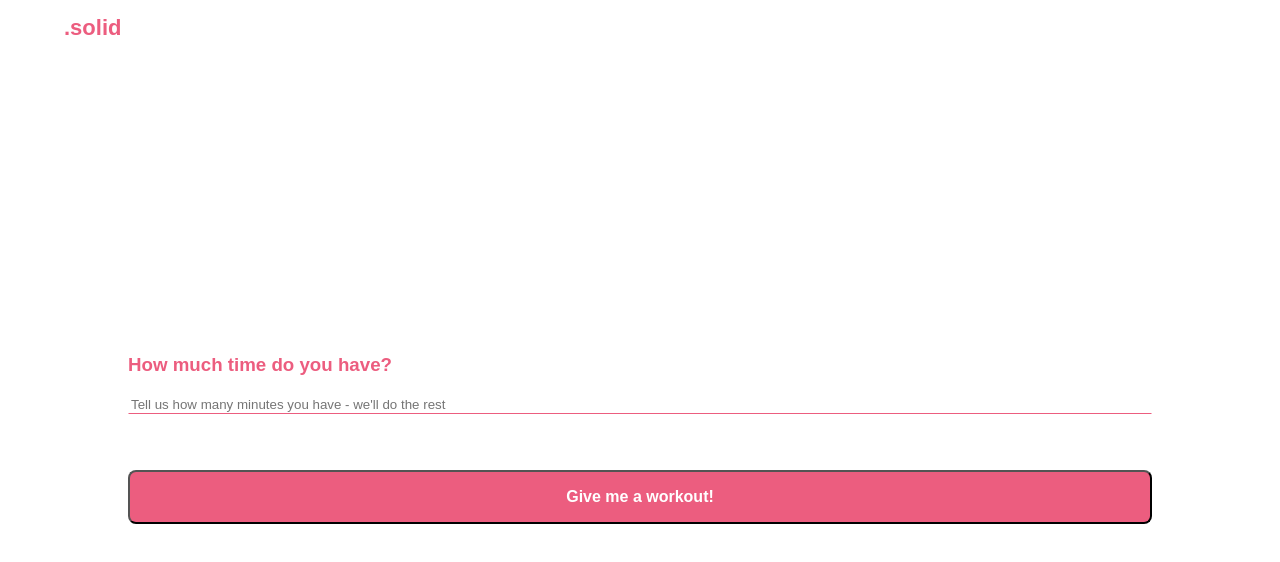
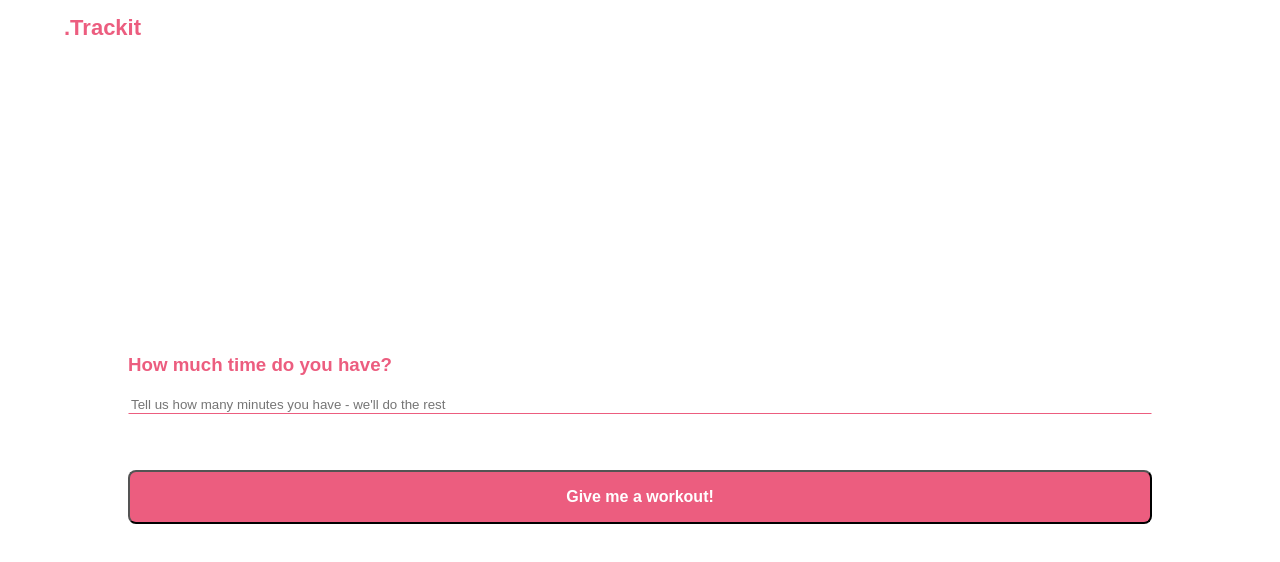
Before and after one commit to puentebravo/trackit, a React (Create React App) app in the folder client/: page /home in a window 1280 px wide. Shown: the top 562 px of the page. Built offline with nearby package versions, Linux system fonts and the light colour scheme; the HTML template or start-up script is replaced by a standard one.

Commit message:
changed branding to reflect project name

```diff
--- a/client/src/components/brandBar.tsx
+++ b/client/src/components/brandBar.tsx
@@ -17,7 +17,7 @@ function BrandBar() {
 
     return (
         <header id="brandBar">
-            <h1 id="brandHeader">.solid</h1>
+            <h1 id="brandHeader">.Trackit</h1>
             {loggedIn.loggedIn ?
 
                 <button id="logOutBtn" onClick={signOut}> Log Out </button>
```
